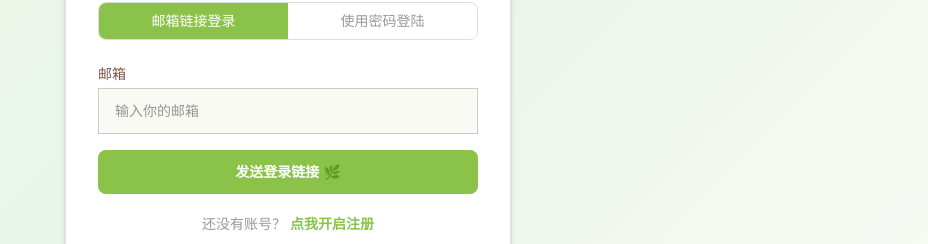
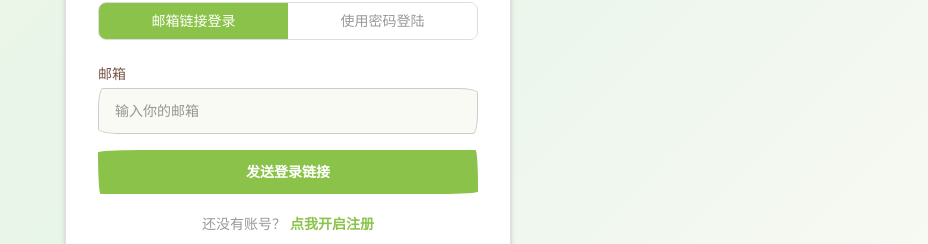
Before and after one commit to kangkang919/xinya, a Next.js app: page /login in a window 1280 px wide. Shown: the part 378-622 px from the top of the page, without its empty margins (352-1280 px from the left). Built offline with nearby package versions, Linux system fonts and the light colour scheme.

Commit message:
fix: login page style consistency with input-sketch and btn-sketch

```diff
--- a/app/(auth)/login/page.tsx
+++ b/app/(auth)/login/page.tsx
@@ -116,7 +116,7 @@ function LoginForm() {
           <div>
             <label className="text-sm mb-1 block" style={{ color: "#795548" }}>邮箱</label>
             <input
-              className="w-full px-4 py-3 text-sm outline-none"
+              className="input-sketch w-full px-4 py-3 text-sm outline-none"
               style={{ border: "1.5px solid #ccc", background: "#fafaf5" }}
               type="email"
               placeholder="输入你的邮箱"
@@ -129,10 +129,10 @@ function LoginForm() {
           <button
             type="submit"
             disabled={loading}
-            className="w-full py-3 font-bold text-white text-sm rounded-lg"
+            className="btn-sketch w-full py-3 font-bold text-white text-sm transition-opacity"
             style={{ background: loading ? "#aaa" : "#8BC34A" }}
           >
-            {loading ? "链接正在发送…" : "发送登录链接 🌿"}
+            {loading ? "链接正在发送…" : "发送登录链接 "}
           </button>
         </form>
       ) : (
@@ -140,7 +140,7 @@ function LoginForm() {
           <div>
             <label className="text-sm mb-1 block" style={{ color: "#795548" }}>邮箱</label>
             <input
-              className="w-full px-4 py-3 text-sm outline-none"
+              className="input-sketch w-full px-4 py-3 text-sm outline-none"
               style={{ border: "1.5px solid #ccc", background: "#fafaf5" }}
               type="email"
               placeholder="输入你的邮箱"
@@ -152,7 +152,7 @@ function LoginForm() {
           <div>
             <label className="text-sm mb-1 block" style={{ color: "#795548" }}>密码</label>
             <input
-              className="w-full px-4 py-3 text-sm outline-none"
+              className="input-sketch w-full px-4 py-3 text-sm outline-none"
               style={{ border: "1.5px solid #ccc", background: "#fafaf5" }}
               type="password"
               placeholder="输入密码"
@@ -165,7 +165,7 @@ function LoginForm() {
           <button
             type="submit"
             disabled={loading}
-            className="w-full py-3 font-bold text-white text-sm rounded-lg"
+            className="btn-sketch w-full py-3 font-bold text-white text-sm transition-opacity"
             style={{ background: loading ? "#aaa" : "#8BC34A" }}
           >
             {loading ? "花园门正在开启…" : "登录 🌿"}
```
